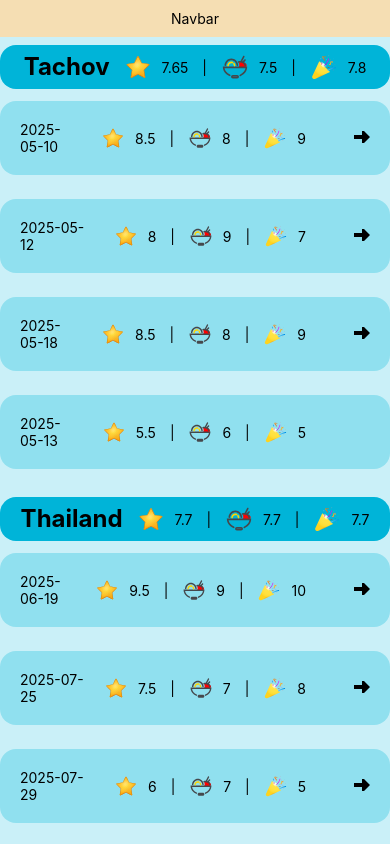
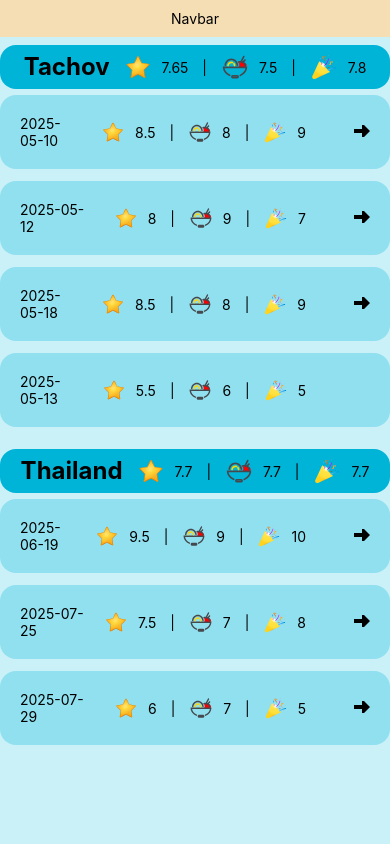
Before and after one commit to acolote1998/past-port-front-end, a React Native app: screen / in a window 390 px wide. Built offline with nearby package versions, Linux system fonts and the light colour scheme.

Commit message:
removing inline styles

```diff
--- a/components/Trip.tsx
+++ b/components/Trip.tsx
@@ -3,7 +3,7 @@
 import Day from "./Day";
 import ScoreBar from "./ScoreBar";
 import type { TripType } from "./types/TripType";
-import { View, Text, FlatList, Pressable } from "react-native";
+import { View, Text, Pressable, FlatList } from "react-native";
 
 function Trip({
   belongsToCountryId,
@@ -45,7 +45,7 @@
           data={days}
           keyExtractor={(day: any) => day.dayId.toString()}
           renderItem={({ item: day }) => (
-            <View style={{ marginVertical: 12 }}>
+            <View className="mt-1.5 mb-1.5">
               <Day
                 dayId={day.dayId}
                 belongsToTripId={day.belongsToTripId}
```
